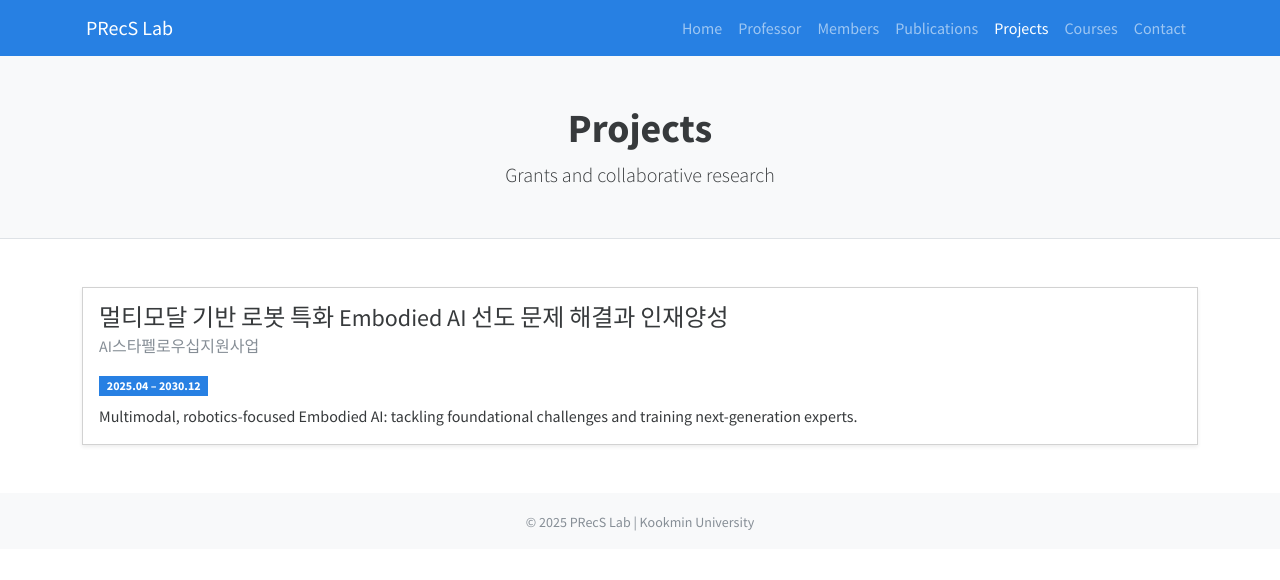
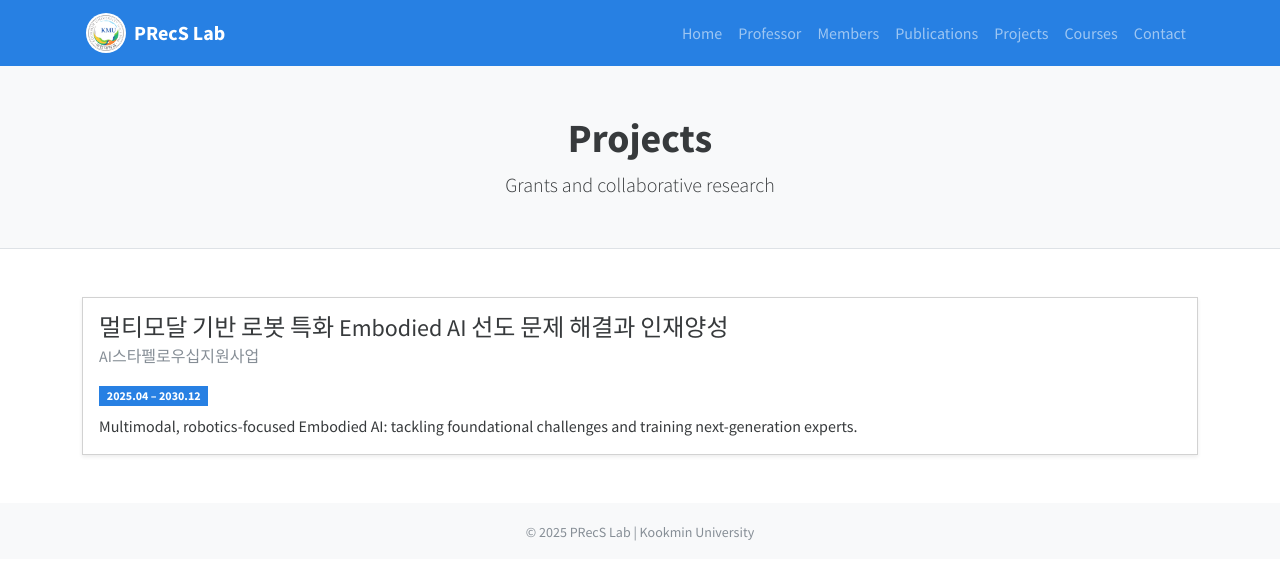
Before and after one commit to hongkyun-bae/hongkyun-bae.github.io, a Jekyll site: the page precs/projects.html, which Jekyll copies as it is, in a window 1280 px wide. Shown: the top 580 px of the page. Built offline with Jekyll 4.4.1, drawn with Linux system fonts in a browser that asks for light colours; nearby versions of some CDN libraries.

Commit message:
Update projects.html

```diff
--- a/precs/projects.html
+++ b/precs/projects.html
@@ -10,9 +10,11 @@
 <body>
 
 <nav class="navbar navbar-expand-lg navbar-dark bg-primary">
-  <div class="container">
-    <a class="navbar-brand" href="index.html">
-      <span>PRecS Lab</span>
+  <!-- px-3로 좌우 패딩 통일 -->
+  <div class="container px-3">
+    <a class="navbar-brand d-flex align-items-center gap-2" href="index.html">
+      <img src="assets/images/kookmin_logo.png" alt="Kookmin University Logo" class="brand-logo">
+      <span class="fw-semibold">PRecS Lab</span>
     </a>
     <button class="navbar-toggler" type="button" data-bs-toggle="collapse" data-bs-target="#navbarNav">
       <span class="navbar-toggler-icon"></span>
@@ -23,13 +25,14 @@
         <li class="nav-item"><a class="nav-link" href="about.html">Professor</a></li>
         <li class="nav-item"><a class="nav-link" href="members.html">Members</a></li>
         <li class="nav-item"><a class="nav-link" href="publications.html">Publications</a></li>
-        <li class="nav-item"><a class="nav-link active" href="projects.html">Projects</a></li>
+        <li class="nav-item"><a class="nav-link" href="projects.html">Projects</a></li>
         <li class="nav-item"><a class="nav-link" href="courses.html">Courses</a></li>
         <li class="nav-item"><a class="nav-link" href="contact.html">Contact</a></li>
       </ul>
     </div>
   </div>
 </nav>
+
 
 <header class="bg-light text-center py-5 border-bottom">
   <div class="container">
```
